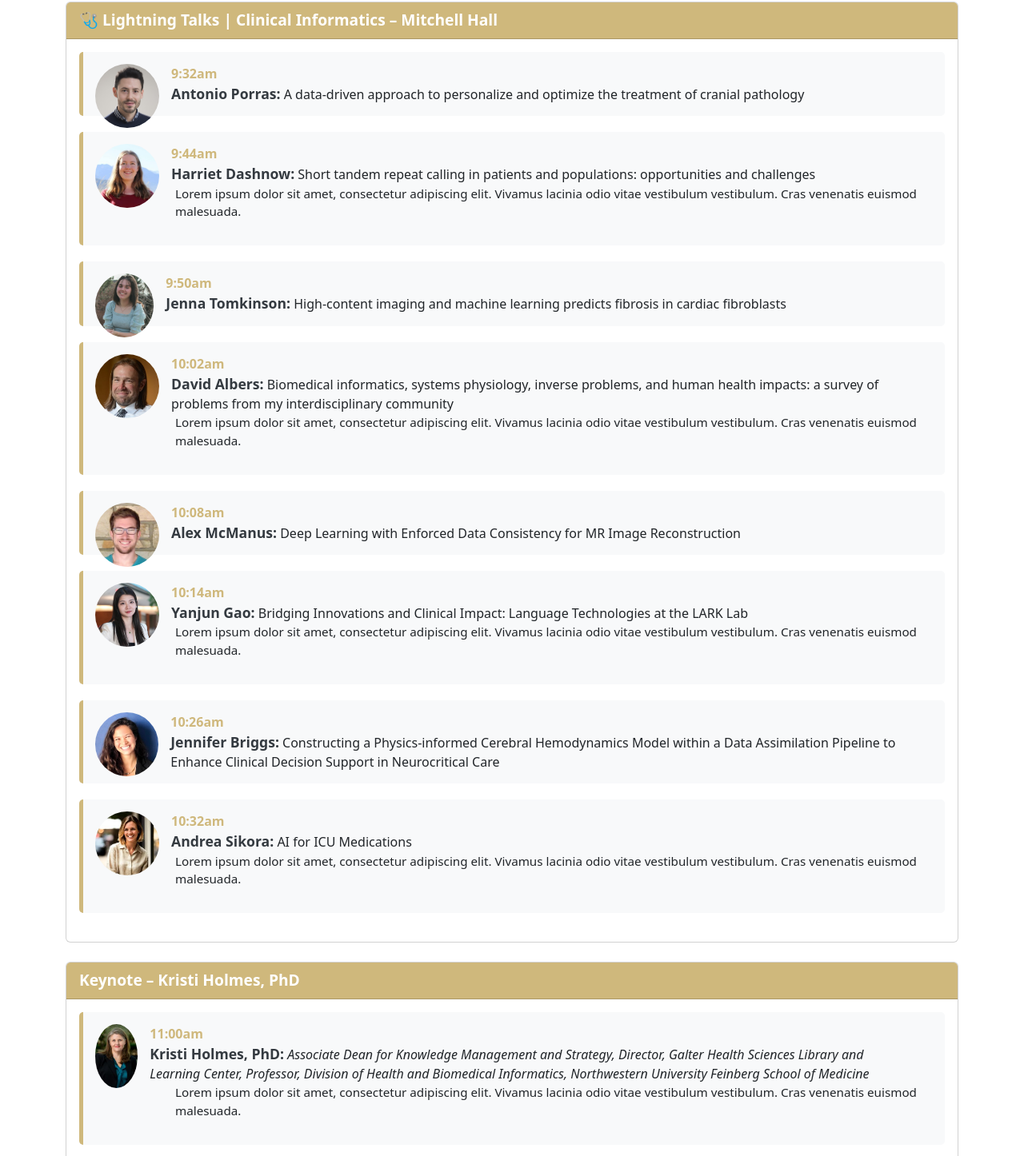
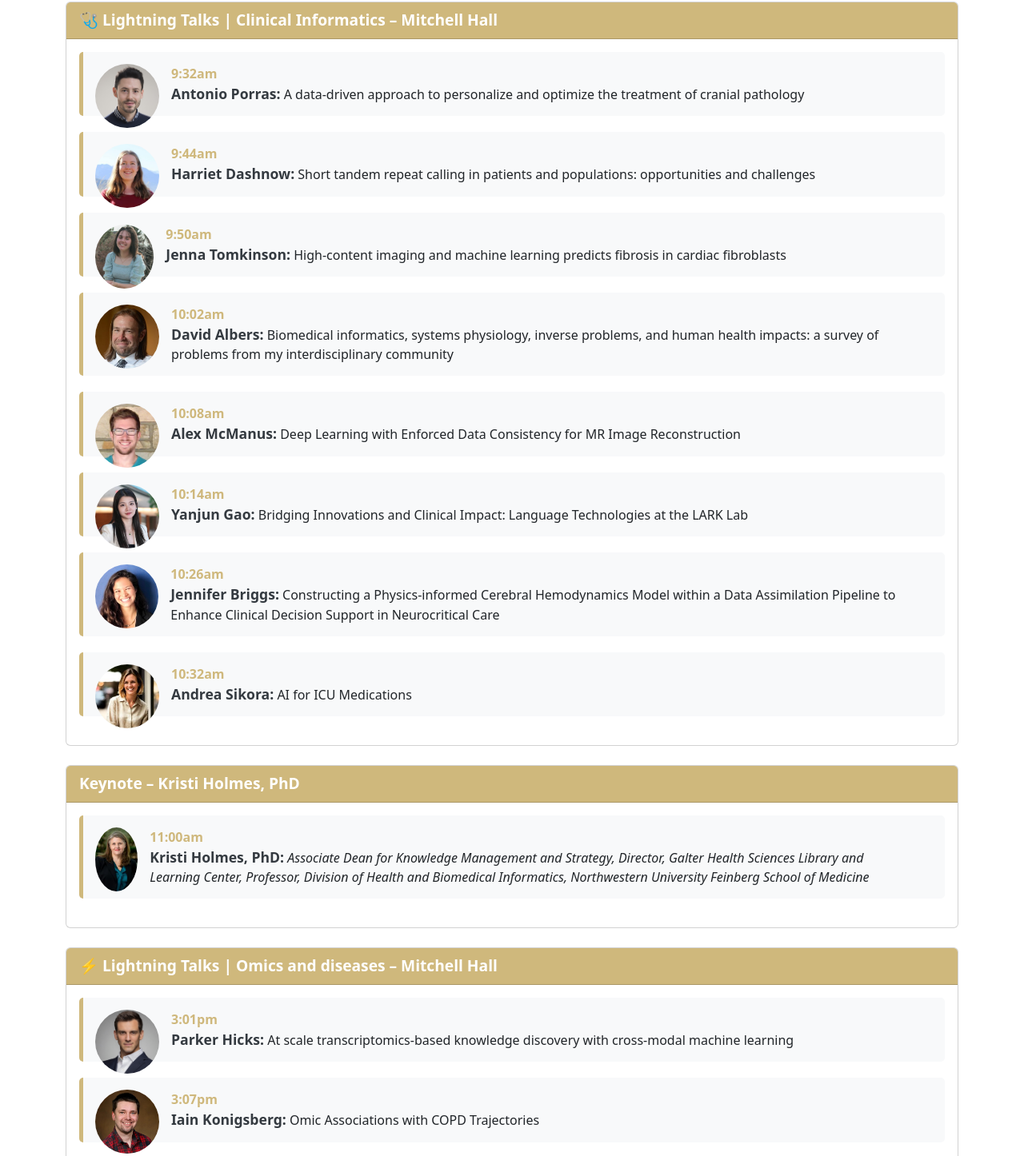
Before and after one commit to DBMI-Retreat-2024/DBMI-Retreat-2024.github.io, a plain HTML site: page abstracts.html in a window 1280 px wide. Shown: the part 324-1770 px from the top of the page at 80% size. Drawn offline with nearby package versions, Linux system fonts and the light colour scheme.

Commit message:
rm placeholder Latin text
@Stacey-CM part 2 | apparently there were 2 kinds of text!

```diff
--- a/abstracts.html
+++ b/abstracts.html
@@ -102,7 +102,7 @@
                             <span class="abstract-details">
                                 <span class="abstract-title">Harriet Dashnow:</span> Short tandem repeat calling in patients and populations: opportunities and challenges
                             </span>
-                            <p class="abstract-description">Lorem ipsum dolor sit amet, consectetur adipiscing elit. Vivamus lacinia odio vitae vestibulum vestibulum. Cras venenatis euismod malesuada.</p>
+
                         </div>
                         <div class="abstract-item">
                             <img src="images/jenna_tomkinson.jpg" alt="Jenna Tomkinson" class="abstract-headshot">
@@ -118,7 +118,7 @@
                             <span class="abstract-details">
                                 <span class="abstract-title">David Albers:</span> Biomedical informatics, systems physiology, inverse problems, and human health impacts: a survey of problems from my interdisciplinary community
                             </span>
-                            <p class="abstract-description">Lorem ipsum dolor sit amet, consectetur adipiscing elit. Vivamus lacinia odio vitae vestibulum vestibulum. Cras venenatis euismod malesuada.</p>
+
                         </div>
                         <div class="abstract-item">
                             <img src="images/alex_mcmanus.jpg" alt="Alex McManus" class="abstract-headshot">
@@ -134,7 +134,7 @@
                             <span class="abstract-details">
                                 <span class="abstract-title">Yanjun Gao:</span> Bridging Innovations and Clinical Impact: Language Technologies at the LARK Lab
                             </span>
-                            <p class="abstract-description">Lorem ipsum dolor sit amet, consectetur adipiscing elit. Vivamus lacinia odio vitae vestibulum vestibulum. Cras venenatis euismod malesuada.</p>
+
                         </div>
                         <div class="abstract-item">
                             <img src="images/jennifer_briggs.jpg" alt="Jennifer Briggs" class="abstract-headshot">
@@ -150,7 +150,7 @@
                             <span class="abstract-details">
                                 <span class="abstract-title">Andrea Sikora:</span> AI for ICU Medications
                             </span>
-                            <p class="abstract-description">Lorem ipsum dolor sit amet, consectetur adipiscing elit. Vivamus lacinia odio vitae vestibulum vestibulum. Cras venenatis euismod malesuada.</p>
+
                         </div>
                     </div>
                 </div>
@@ -168,7 +168,7 @@
                                 <span class="abstract-title">Kristi Holmes, PhD:</span>
                                 <em>Associate Dean for Knowledge Management and Strategy, Director, Galter Health Sciences Library and Learning Center, Professor, Division of Health and Biomedical Informatics, Northwestern University Feinberg School of Medicine</em>
                             </span>
-                            <p class="abstract-description">Lorem ipsum dolor sit amet, consectetur adipiscing elit. Vivamus lacinia odio vitae vestibulum vestibulum. Cras venenatis euismod malesuada.</p>
+
                         </div>
                     </div>
                 </div>
@@ -193,7 +193,7 @@
                             <span class="abstract-details">
                                 <span class="abstract-title">Iain Konigsberg:</span> Omic Associations with COPD Trajectories
                             </span>
-                            <p class="abstract-description">Lorem ipsum dolor sit amet, consectetur adipiscing elit. Vivamus lacinia odio vitae vestibulum vestibulum. Cras venenatis euismod malesuada.</p>
+
                         </div>
                         <div class="abstract-item">
                             <img src="images/katie_obrien.jpg" alt="Katie O’Brien" class="abstract-headshot">
@@ -209,7 +209,7 @@
                             <span class="abstract-details">
                                 <span class="abstract-title">Kewalin Samart:</span> SigMatch: Mechanism-guided drug repurposing in infectious diseases
                             </span>
-                            <p class="abstract-description">Lorem ipsum dolor sit amet, consectetur adipiscing elit. Vivamus lacinia odio vitae vestibulum vestibulum. Cras venenatis euismod malesuada.</p>
+
                         </div>
                         <div class="abstract-item">
                             <img src="images/kendra_ferrier.jpg" alt="Kendra Ferrier" class="abstract-headshot">
@@ -242,7 +242,7 @@
                             <span class="abstract-details">
                                 <span class="abstract-title">Evan Brenner:</span> Highlighting hallmarks of host specificity using machine learning
                             </span>
-                            <p class="abstract-description">Lorem ipsum dolor sit amet, consectetur adipiscing elit. Vivamus lacinia odio vitae vestibulum vestibulum. Cras venenatis euismod malesuada.</p>
+
                         </div>
                         <div class="abstract-item">
                             <img src="images/crystal_musser.jpg" alt="Crystal Musser" class="abstract-headshot">
@@ -258,7 +258,7 @@
                             <span class="abstract-details">
                                 <span class="abstract-title">Luciana Vargas:</span> Calibration of Polygenic Risk Scores in African Americans using Estimated Genetic Ancestry
                             </span>
-                            <p class="abstract-description">Lorem ipsum dolor sit amet, consectetur adipiscing elit. Vivamus lacinia odio vitae vestibulum vestibulum. Cras venenatis euismod malesuada.</p>
+
                         </div>
                         <div class="abstract-item">
                             <img src="images/nikita_pozdeyev.jpg" alt="Nikita Pozdeyev" class="abstract-headshot">
@@ -274,7 +274,7 @@
                             <span class="abstract-details">
                                 <span class="abstract-title">Banabithi Bose:</span> GXwasR: A tool for conducting sex-aware quality control, association analysis, and testing various models of sex-dependent genetic effects in complex traits
                             </span>
-                            <p class="abstract-description">Lorem ipsum dolor sit amet, consectetur adipiscing elit. Vivamus lacinia odio vitae vestibulum vestibulum. Cras venenatis euismod malesuada.</p>
+
                         </div>
                         <div class="abstract-item">
                             <img src="images/carissa_sherman.jpg" alt="Carissa Sherman" class="abstract-headshot">
@@ -290,7 +290,7 @@
                             <span class="abstract-details">
                                 <span class="abstract-title">Abhirupa Ghosh:</span> amR: an R package to predict antimicrobial resistance in priority pathogens
                             </span>
-                            <p class="abstract-description">Lorem ipsum dolor sit amet, consectetur adipiscing elit. Vivamus lacinia odio vitae vestibulum vestibulum. Cras venenatis euismod malesuada.</p>
+
                         </div>
                         <div class="abstract-item">
                             <img src="images/katherine_kichula.jpg" alt="Katherine Kichula" class="abstract-headshot">
```
